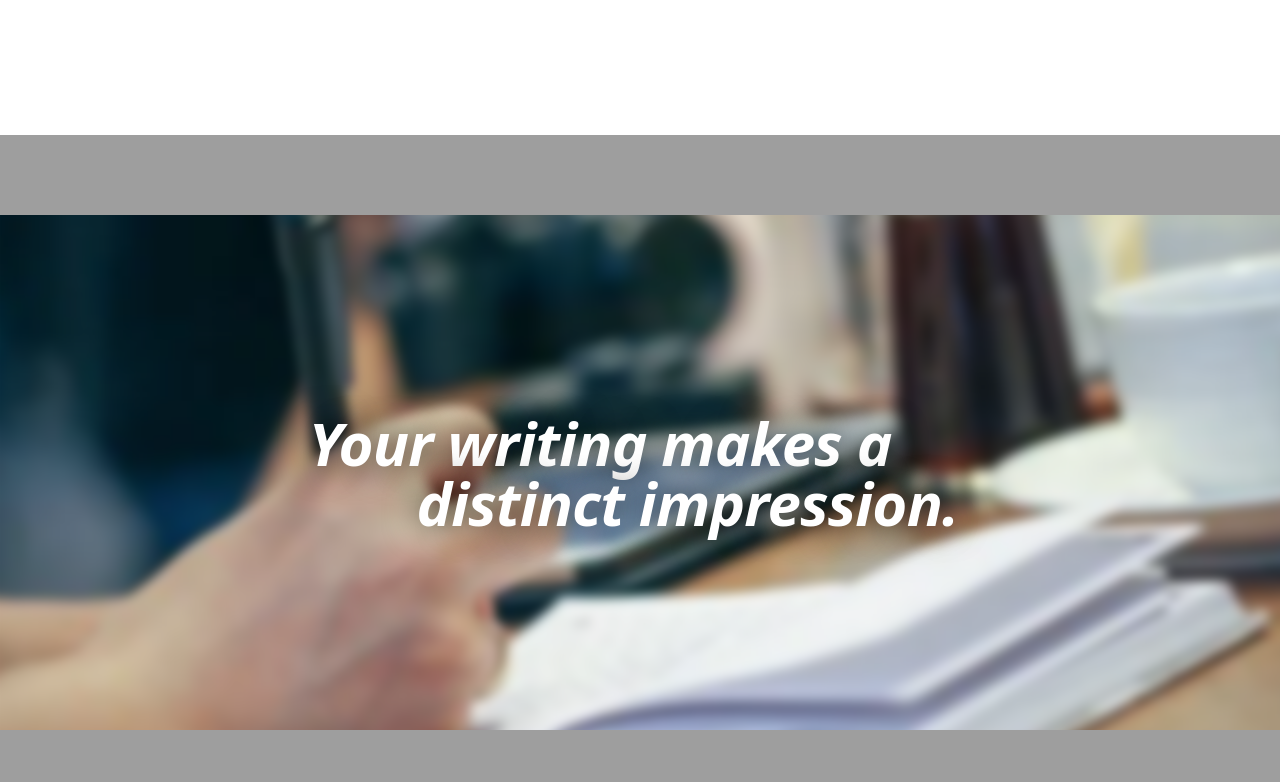
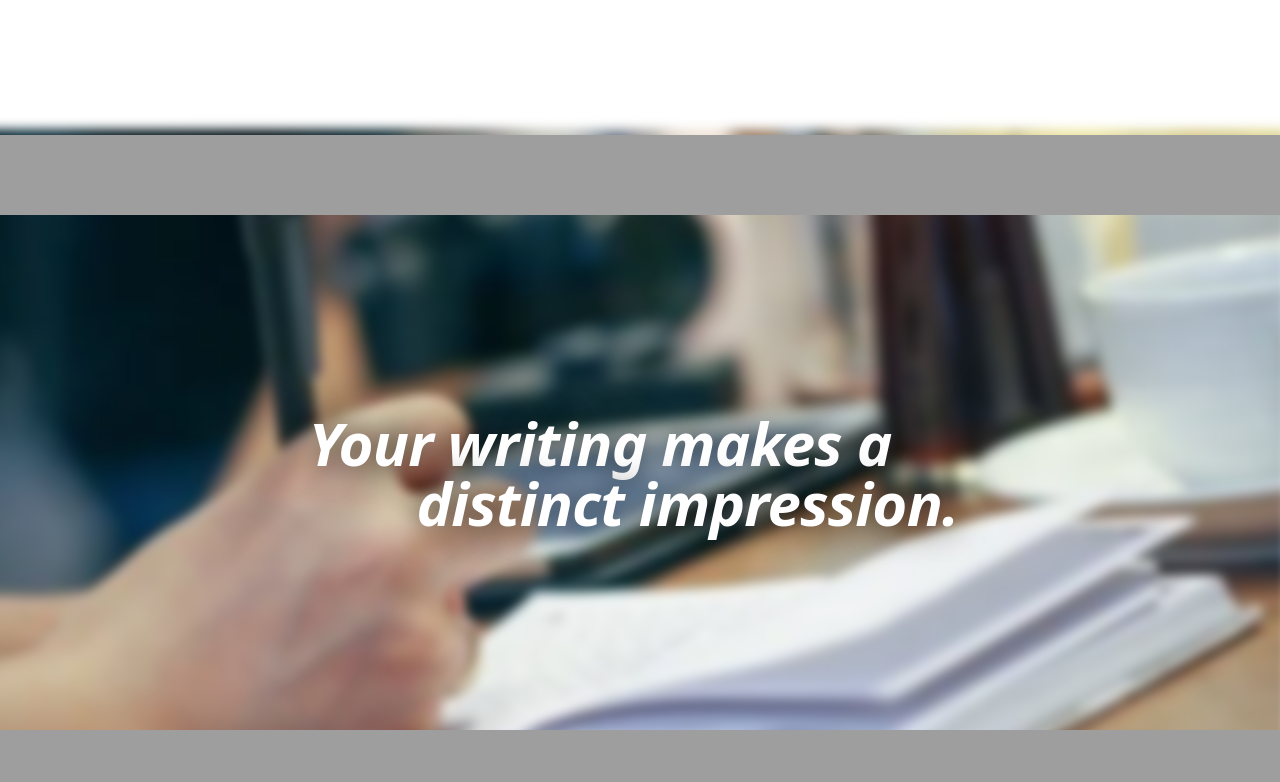
Before and after one commit to mepley/write-right, a website: page index.html in a window 1280 px wide. Shown: the part 640-1422 px from the top of the page. Drawn offline with nearby package versions, Linux system fonts and the light colour scheme; grey boxes are pictures that could not be loaded.

Commit message:
fix margin bug

```diff
--- a/css/global.scss
+++ b/css/global.scss
@@ -170,8 +170,8 @@ body {
   left: 47%;
   transform: scale(104%) translate(-47%, -50%);
   @media (min-width: 1024px) {
-  left: 50%;
-    transform: scale(102%) translate(-49%, -50%);
+    left: 48%;
+    transform: scale(105%) translate(-47.5%, -50%);
   }
 }
 
```
Also changed, not shown: public/css/global.css, 1 other file.
